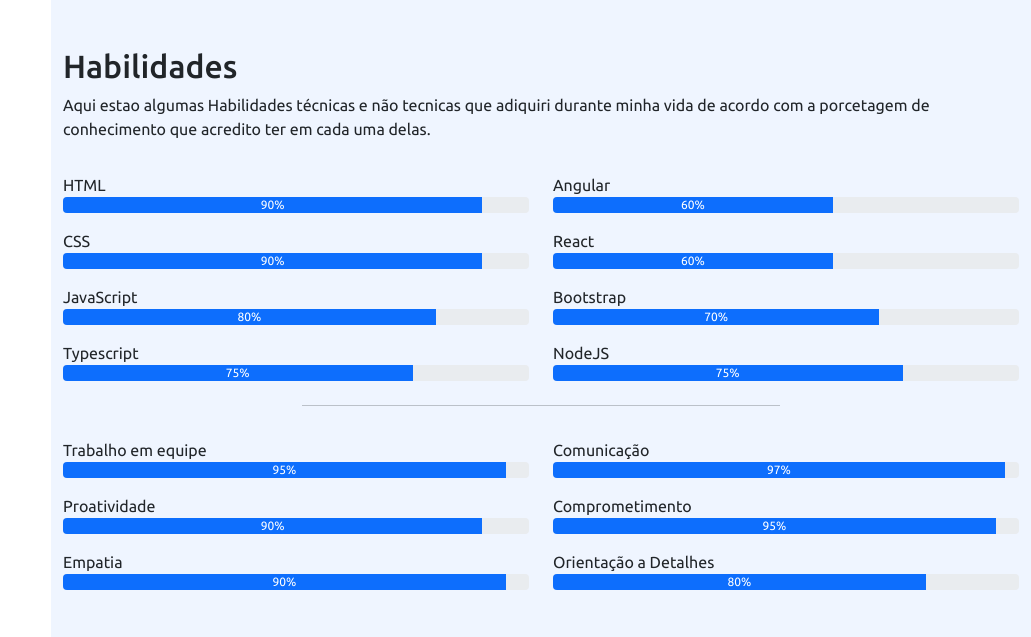
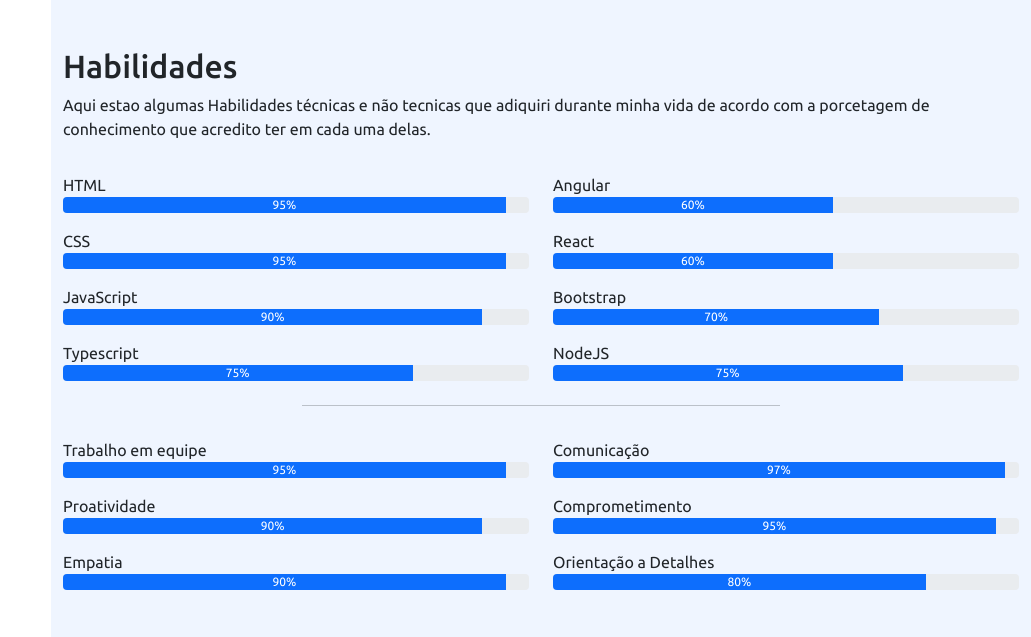
Before and after one commit to Andre-Vinicius22/Portifolio, a Python web app: template templates/index.html in a window 1280 px wide. Shown: the part 1372-2009 px from the top of the page, without its empty margins (249-1280 px from the left). Run offline with Jinja, Linux system fonts and the light colour scheme; the template is opened without the code that fills it, so the values that code supplies are empty; some libraries are stand-ins or nearby versions.

Commit message:
animações adcionadas

```diff
--- a/static/script.js
+++ b/static/script.js
@@ -22,3 +22,30 @@ navItem.forEach((item) => {
         }
     })
 })
+
+// animando todos os items que possuirem o atributo "data-anime"
+
+// criando array de items
+const item = document.querySelectorAll("[data-anime]");
+
+const animeScroll = () => {
+    // identificando topo da tela
+    const windowTop = window.pageYOffset + window.innerHeight * 0.85;
+
+    // varrendo array "item", verificando se o elemento esta no topo da tela
+    item.forEach((Element) => {
+        // se o elemento estiver no topo da tela adciona a class "animate" ao elemento
+        if (windowTop > Element.offsetTop) {
+            Element.classList.add("animate");
+        } else {
+            Element.classList.remove("animate");
+        }
+    });
+
+}
+
+animeScroll()
+
+window.addEventListener("scroll", () => {
+    animeScroll();
+});
--- a/static/style.css
+++ b/static/style.css
@@ -245,6 +245,34 @@ i.menu-mobile {
     margin-bottom: -35px;
 }
 
+/* Animação */
+
+[data-anime] {
+    opacity: 0;
+    transition: 1s;
+}
+
+[data-anime="down"] {
+    transform: translate3d(0, -100px, 0);
+}
+
+[data-anime="up"] {
+    transform: translate3d(0, 100px, 0);
+}
+
+[data-anime="left"] {
+    transform: translate3d(-100%, 0, 0);
+}
+
+[data-anime="right"] {
+    transform: translate3d(50px, 0, 0);
+}
+
+[data-anime].animate {
+    opacity: 1;
+    transform: translate3d(0, 0, 0);
+}
+
 @media (max-width: 1860px) {
     .carousel-control-prev {
         margin-left: 0;
@@ -253,4 +281,8 @@ i.menu-mobile {
     .carousel-control-next {
         margin-right: 0;
     }
+
+    [data-anime="right"] {
+        transform: translate3d(0, 100%, 0);
+    }
 }
--- a/templates/index.html
+++ b/templates/index.html
@@ -132,45 +132,45 @@
                     <div class="col-md-6">
                         <p class="mt-3 mb-0">HTML</p>
                         <div class="progress">
-                            <div class="progress-bar" role="progressbar" style="width: 90%;" aria-valuenow="90"
-                                aria-valuemin="0" aria-valuemax="100">90%</div>
+                            <div class="progress-bar" role="progressbar" style="width: 95%;" aria-valuenow="95"
+                                aria-valuemin="0" aria-valuemax="100" data-anime="left">95%</div>
                         </div>
                         <p class="mt-3 mb-0">CSS</p>
                         <div class="progress">
-                            <div class="progress-bar" role="progressbar" style="width: 90%;" aria-valuenow="90"
-                                aria-valuemin="0" aria-valuemax="100">90%</div>
+                            <div class="progress-bar" role="progressbar" style="width: 95%;" aria-valuenow="95"
+                                aria-valuemin="0" aria-valuemax="100" data-anime="left">95%</div>
                         </div>
                         <p class="mt-3 mb-0">JavaScript</p>
                         <div class="progress">
-                            <div class="progress-bar" role="progressbar" style="width: 80%;" aria-valuenow="80"
-                                aria-valuemin="0" aria-valuemax="100">80%</div>
+                            <div class="progress-bar" role="progressbar" style="width: 90%;" aria-valuenow="90"
+                                aria-valuemin="0" aria-valuemax="100" data-anime="left">90%</div>
                         </div>
                         <p class="mt-3 mb-0">Typescript</p>
                         <div class="progress">
                             <div class="progress-bar" role="progressbar" style="width: 75%;" aria-valuenow="75"
-                                aria-valuemin="0" aria-valuemax="100">75%</div>
+                                aria-valuemin="0" aria-valuemax="100" data-anime="left">75%</div>
                         </div>
                     </div>
                     <div class="col-md-6">
                         <p class="mt-3 mb-0">Angular</p>
                         <div class="progress">
                             <div class="progress-bar" role="progressbar" style="width: 60%;" aria-valuenow="60"
-                                aria-valuemin="0" aria-valuemax="100">60%</div>
+                                aria-valuemin="0" aria-valuemax="100" data-anime="left">60%</div>
                         </div>
                         <p class="mt-3 mb-0">React</p>
                         <div class="progress">
                             <div class="progress-bar" role="progressbar" style="width: 60%;" aria-valuenow="60"
-                                aria-valuemin="0" aria-valuemax="100">60%</div>
+                                aria-valuemin="0" aria-valuemax="100" data-anime="left">60%</div>
                         </div>
                         <p class="mt-3 mb-0">Bootstrap</p>
                         <div class="progress">
                             <div class="progress-bar" role="progressbar" style="width: 70%;" aria-valuenow="70"
-                                aria-valuemin="0" aria-valuemax="100">70%</div>
+                                aria-valuemin="0" aria-valuemax="100" data-anime="left">70%</div>
                         </div>
                         <p class="mt-3 mb-0">NodeJS</p>
                         <div class="progress">
                             <div class="progress-bar" role="progressbar" style="width: 75%;" aria-valuenow="75"
-                                aria-valuemin="0" aria-valuemax="100">75%</div>
+                                aria-valuemin="0" aria-valuemax="100" data-anime="left">75%</div>
                         </div>
                     </div>
                 </div>
@@ -182,34 +182,34 @@
                         <p class="mt-3 mb-0">Trabalho em equipe</p>
                         <div class="progress">
                             <div class="progress-bar" role="progressbar" style="width: 95%;" aria-valuenow="95"
-                                aria-valuemin="0" aria-valuemax="100">95%</div>
+                                aria-valuemin="0" aria-valuemax="100" data-anime="left">95%</div>
                         </div>
                         <p class="mt-3 mb-0">Proatividade</p>
                         <div class="progress">
                             <div class="progress-bar" role="progressbar" style="width: 90%;" aria-valuenow="90"
-                                aria-valuemin="0" aria-valuemax="100">90%</div>
+                                aria-valuemin="0" aria-valuemax="100" data-anime="left">90%</div>
                         </div>
                         <p class="mt-3 mb-0">Empatia</p>
                         <div class="progress">
                             <div class="progress-bar" role="progressbar" style="width: 95%;" aria-valuenow="95"
-                                aria-valuemin="0" aria-valuemax="100">90%</div>
+                                aria-valuemin="0" aria-valuemax="100" data-anime="left">90%</div>
                         </div>
                     </div>
                     <div class="col-md-6">
                         <p class="mt-3 mb-0">Comunicação</p>
                         <div class="progress">
                             <div class="progress-bar" role="progressbar" style="width: 97%;" aria-valuenow="97"
-                                aria-valuemin="0" aria-valuemax="100">97%</div>
+                                aria-valuemin="0" aria-valuemax="100" data-anime="left">97%</div>
                         </div>
                         <p class="mt-3 mb-0">Comprometimento</p>
                         <div class="progress">
                             <div class="progress-bar" role="progressbar" style="width: 95%;" aria-valuenow="95"
-                                aria-valuemin="0" aria-valuemax="100">95%</div>
+                                aria-valuemin="0" aria-valuemax="100" data-anime="left">95%</div>
                         </div>
                         <p class="mt-3 mb-0">Orientação a Detalhes</p>
                         <div class="progress">
                             <div class="progress-bar" role="progressbar" style="width: 80%;" aria-valuenow="80"
-                                aria-valuemin="0" aria-valuemax="100">80%</div>
+                                aria-valuemin="0" aria-valuemax="100" data-anime="left">80%</div>
                         </div>
                     </div>
                 </div>
```
Also changed, not shown: other parts of templates/index.html (+12 -13 lines). Lines whose indentation alone changed are shown as unchanged.
